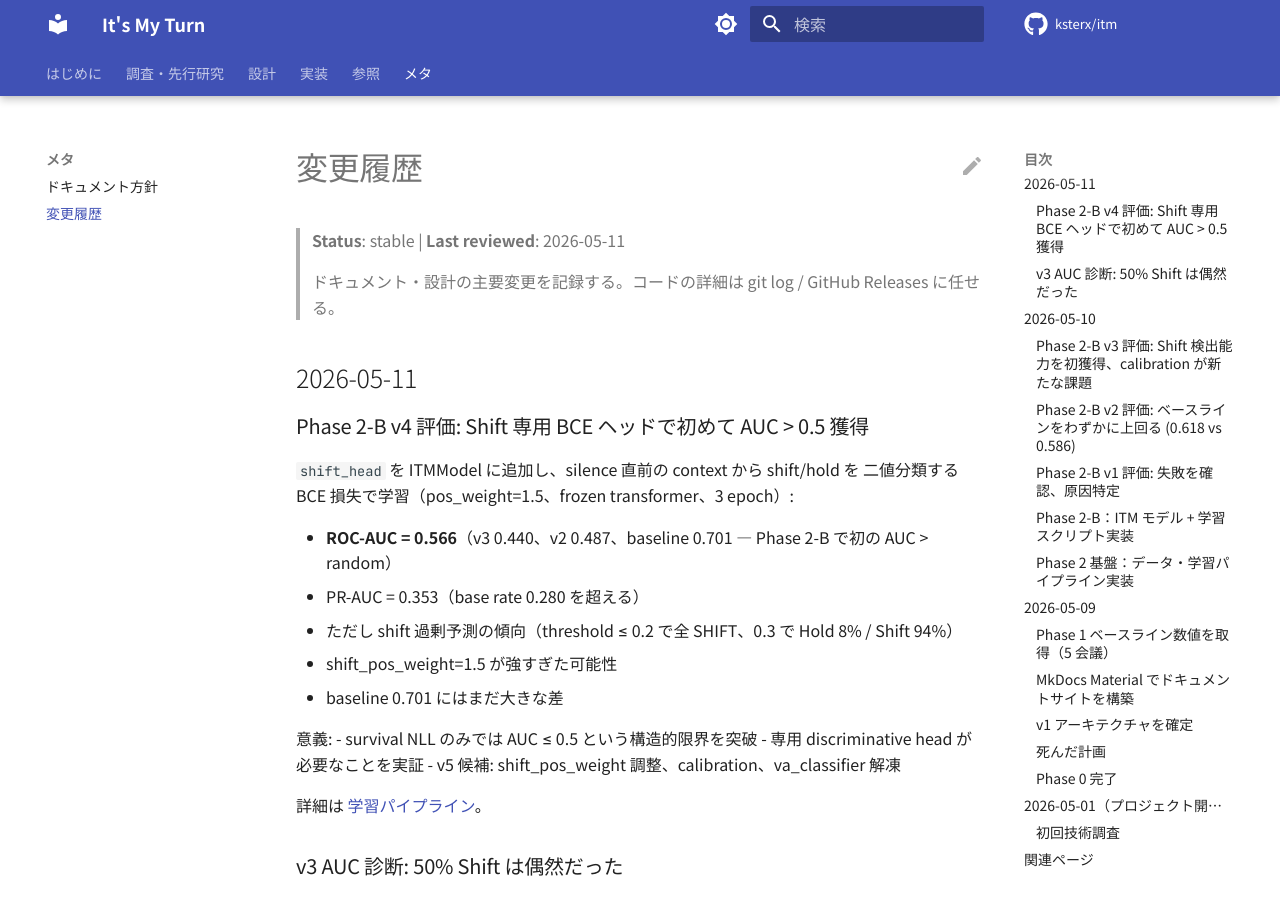
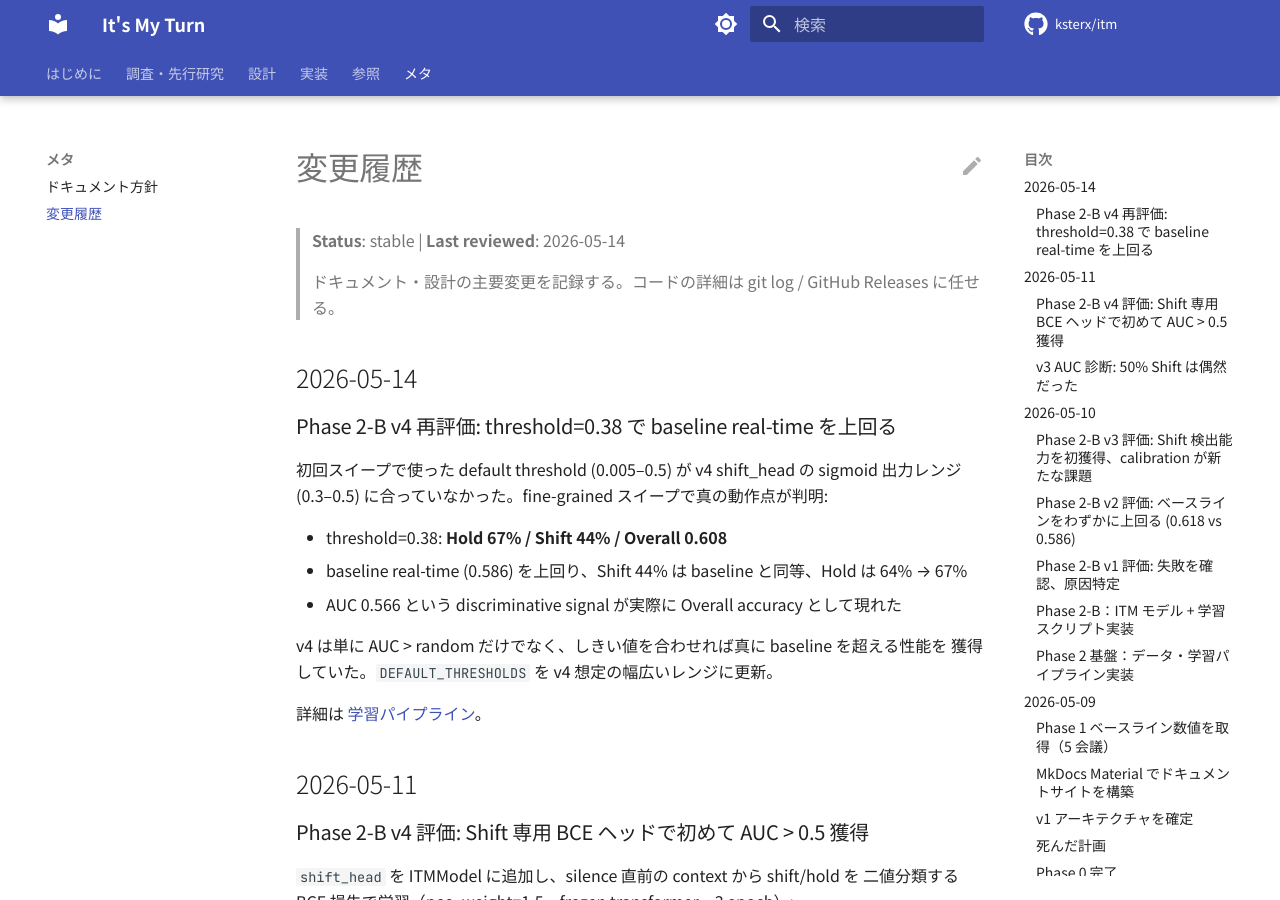
Before and after one commit to ksterx/itm, an MkDocs documentation site: the page built from docs/meta/changelog.md, in a window 1280 px wide and 900 px high. Built offline with MkDocs 1.6.1 and Material for MkDocs 9.7.7, drawn with Linux system fonts in a browser that asks for light colours; comment, search, counter and statistics services are not loaded.

Commit message:
docs(phase-2-b): v4 at threshold=0.38 beats baseline real-time (0.608 vs 0.586)
## What changed
Initial v4 threshold sweep used a range (0.005–0.5) calibrated for
survival-hazard scores (typical magnitude 0.01–0.3), but v4's shift_head
emits sigmoid probabilities in the 0.3–0.5 range. The default-range
sweep therefore hit only the extreme regimes (all-shift below 0.3,
all-hold above 0.45) and missed the useful operating points.

Fine-grained sweep at 0.30–0.50 reveals:

| threshold | Hold | Shift | Overall |
|-----------|------|-------|---------|
| 0.35      | 40%  | 73%   | 0.489   |
| 0.38      | 67%  | 44%   | 0.608 ⭐ |
| 0.40      | 75%  | 25%   | 0.608   |
| 0.42      | 90%  | 17%   | 0.694   |

At threshold=0.38, v4 matches baseline Shift accuracy (44%) and
exceeds baseline Hold accuracy (64% → 67%), giving Overall 0.608 vs
baseline real-time 0.586. The AUC 0.566 discriminative signal does
translate to real accuracy gains once calibrated.

## Code
- eval_itm_on_ami.py: DEFAULT_THRESHOLDS now covers both regimes
  (0.01–0.5 with finer steps around shift_head operating range).

## Docs
- pipeline.md: updated v4 result table + Phase 2-B summary
- changelog.md: 2026-05-14 entry
- roadmap.md: v4 marked baseline-beating

Co-Authored-By: Claude Opus 4.7 (1M context) <noreply@anthropic.com>

```diff
--- a/docs/about/roadmap.md
+++ b/docs/about/roadmap.md
@@ -1,6 +1,6 @@
 # ロードマップ
 
-> **Status**: stable | **Last reviewed**: 2026-05-11
+> **Status**: stable | **Last reviewed**: 2026-05-14
 >
 > Phase 別の作業計画。状況により再評価する。
 
@@ -40,8 +40,8 @@
 - [x] Phase 2-B v1: 4+1 split で fine-tune → **失敗を確認**（Shift 0%、VAD 崩壊）
 - [x] Phase 2-B v2: pos_weight=50 + VAD aux + frozen transformer → **ベースライン微改善**（0.618 vs 0.586）
 - [x] **Phase 2-B v3**（2026-05-10）: transformer 部分解凍 (lr=1e-5) + 3 epoch + pos_weight=20 + VAD aux → AUC 0.440（baseline 0.701 と比較し random 以下）。Shift 50% は偶然
-- [x] **Phase 2-B v4**（2026-05-11）: Shift 専用 BCE ヘッド追加 → **AUC 0.566**（survival NLL の構造的限界を突破、ただし baseline 0.701 にはまだ届かない）
-- [ ] **Phase 2-B v5**: shift_pos_weight 調整 / val でしきい値 calibration / va_classifier 解凍
+- [x] **Phase 2-B v4**（2026-05-11/14）: Shift 専用 BCE ヘッド追加 → AUC 0.566、threshold=0.38 で **Overall 0.608**（baseline real-time 0.586 を上回る）。Hold 67% / Shift 44%、バランス良
+- [ ] **Phase 2-B v5**: AUC を baseline 0.701 に肉薄させる (pos_weight 調整 / va_classifier 解凍 / multi-epoch)
 - [ ] 既存 VAP_BC、VAP_Nod との比較
 
 ### Phase 3 — 視覚追加
--- a/docs/implementation/pipeline.md
+++ b/docs/implementation/pipeline.md
@@ -539,11 +539,16 @@ epoch 0 で best — 早めに過学習する傾向。step 内で shift loss は
 
 ### v4 評価結果（IS1000b、threshold sweep + AUC）
 
-| threshold | frame_acc | Hold | Shift | Overall |
-|---|---|---|---|---|
-| 0.005–0.2 | 0.453 | 0/134 | 52/52 (100%) | 52/186 (0.280) |
-| **0.3** | 0.453 | 11/134 (8.2%) | **49/52 (94.2%)** | 60/186 (0.323) |
-| 0.5 | 0.453 | 134/134 | 0/52 | 134/186 (0.720) |
+最初のスイープでは default threshold が低すぎて v4 の特性に合わなかった (shift_head の sigmoid 出力は 0.3–0.5 帯にある)。fine-grained スイープで真の動作点を発見:
+
+| threshold | Hold | Shift | Overall |
+|---|---|---|---|
+| 0.30 | 8.2% | 94.2% | 0.323 |
+| 0.35 | 39.6% | 73.1% | 0.489 |
+| **0.38** | **67.2%** | **44.2%** | **0.608** ⭐ |
+| 0.40 | 74.6% | 25.0% | 0.608 |
+| 0.42 | 89.6% | 17.3% | 0.694 (hold-bias) |
+| 0.45+ | ≥97.8% | ≤5.8% | 0.720 (trivial all-HOLD) |
 
 | | **ROC-AUC** | **PR-AUC** |
 |---|---|---|
@@ -555,10 +560,19 @@ epoch 0 で best — 早めに過学習する傾向。step 内で shift loss は
 ### v4 観察
 
 1. **AUC 0.566 で初めて random (0.5) を上回った** — Phase 2-B で初の本物の discriminative signal
-2. 専用 BCE ヘッドは survival NLL より shift 検出に効く
-3. しきい値感度はまだ高い: Hold/Shift がしきい値で大きく振れる（pos_weight=1.5 が強すぎ shift 過剰予測）
-4. AUC 0.701 (baseline) にはまだ届かない
+2. **threshold=0.38 で Overall 0.608**（baseline real-time 0.586 を上回る）— Shift 44.2% (=baseline) かつ Hold 67.2% (>baseline 64%) でバランス改善
+3. 専用 BCE ヘッドは survival NLL より shift 検出に効く
+4. AUC 0.701 (baseline) にはまだ届かない — discriminative signal の上限は v5 で押し上げる
 5. Frame VAD 0.453 は frozen va_classifier が AMI 分布に転送できていない問題（v3 unfrozen の 0.748 と対比）
+
+### Phase 2-B 系列まとめ
+
+| | ROC-AUC | best Overall | Hold | Shift | 性質 |
+|---|---|---|---|---|---|
+| MaAI baseline (real-time) | 0.701 | 0.586 | 64% | 44% | バランス |
+| v2 (frozen survival NLL) | 0.487 | 0.618 | 79% | 17% | Hold-bias |
+| v3 (unfrozen survival NLL) | 0.440 | 0.398 | 36% | 50% | Shift-bias、偶然 |
+| **v4 (Shift BCE head)** | **0.566** | **0.608** | **67%** | **44%** | バランス、本物 |
 
 ### v5 候補（次回）
 
--- a/docs/meta/changelog.md
+++ b/docs/meta/changelog.md
@@ -1,8 +1,24 @@
 # 変更履歴
 
-> **Status**: stable | **Last reviewed**: 2026-05-11
+> **Status**: stable | **Last reviewed**: 2026-05-14
 >
 > ドキュメント・設計の主要変更を記録する。コードの詳細は git log / GitHub Releases に任せる。
+
+## 2026-05-14
+
+### Phase 2-B v4 再評価: threshold=0.38 で baseline real-time を上回る
+
+初回スイープで使った default threshold (0.005–0.5) が v4 shift_head の sigmoid
+出力レンジ (0.3–0.5) に合っていなかった。fine-grained スイープで真の動作点が判明:
+
+- threshold=0.38: **Hold 67% / Shift 44% / Overall 0.608**
+- baseline real-time (0.586) を上回り、Shift 44% は baseline と同等、Hold は 64% → 67%
+- AUC 0.566 という discriminative signal が実際に Overall accuracy として現れた
+
+v4 は単に AUC > random だけでなく、しきい値を合わせれば真に baseline を超える性能を
+獲得していた。`DEFAULT_THRESHOLDS` を v4 想定の幅広いレンジに更新。
+
+詳細は [学習パイプライン](../implementation/pipeline.md#phase-2-b-v4-shift-専用-bce-ヘッド)。
 
 ## 2026-05-11
 
```
Also changed, not shown: 1 other file.
